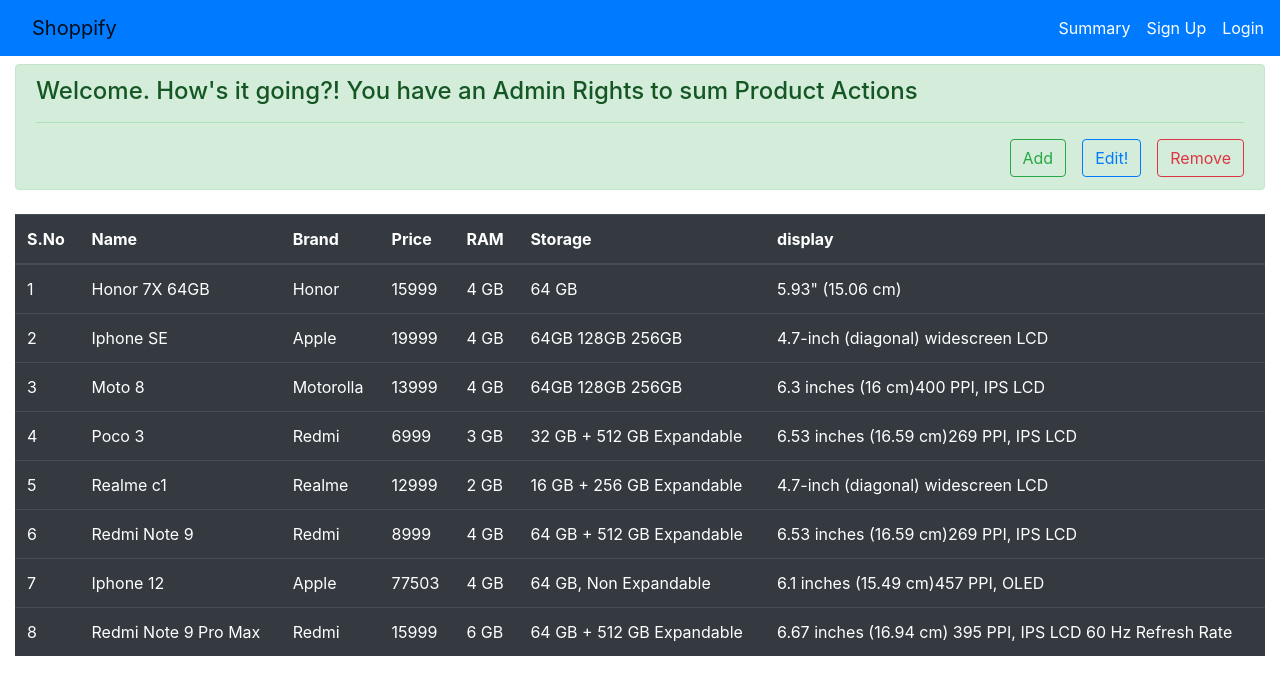
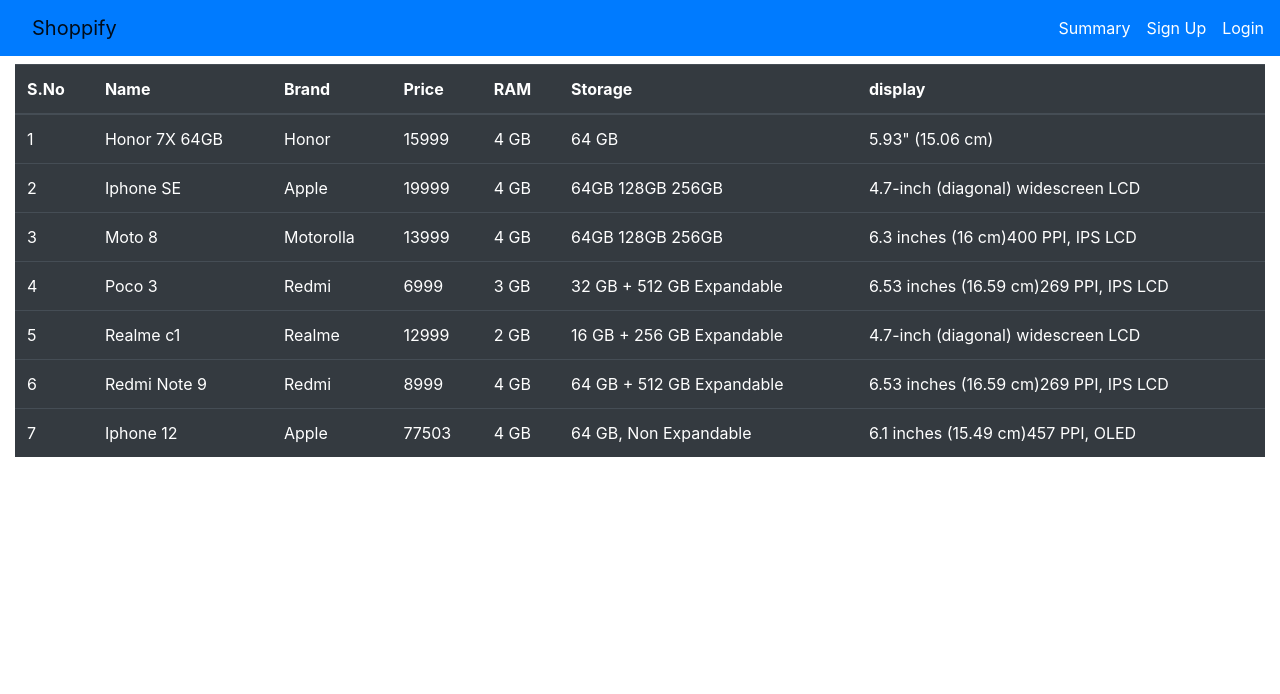
Before and after one commit to Gulsonmahesh/capstone-react, a React (Create React App) app: page /Summary in a window 1280 px wide. Shown: the top 694 px of the page. Built offline with nearby package versions, Linux system fonts and the light colour scheme; data requests are answered from the project's data file.

Commit message:
Added Remove Product Module
Added Remove Product Module

```diff
--- a/src/components/product/Summery.jsx
+++ b/src/components/product/Summery.jsx
@@ -8,53 +8,83 @@
 import Alert from 'react-bootstrap/Alert'
 import Button from 'react-bootstrap/Button';
 import Form from 'react-bootstrap/Form'
+import { API_BASE_ADDRESS } from '../../utilities/constants';
 
 class Productsummary extends Component {
     constructor(props) {
         super(props);
-        this.state = { modifyStatus: false, selectedId: null }
+        this.state = { modifyStatus: false, selectedId: null, selectedOption: '', userStatus: false }
     }
     componentDidMount() {
         this.props.initProducts();
+        let userDetails = {loginStatus : false};
+        if(sessionStorage.getItem('userStatus')) {
+            userDetails = JSON.parse(sessionStorage.getItem('userStatus'));
+            this.setState({userStatus : userDetails.admin})
+        }
         document.querySelector('html').style.overflow = 'auto';
     }
     componentWillUnmount() {
         document.querySelector('html').style.overflow = 'hidden';
     }
-    getProductId = () => {
-        this.setState({ modifyStatus: !this.state.modifyStatus })
+    getProductId = (selectedMethod) => {
+        this.setState({ modifyStatus: !this.state.modifyStatus, selectedOption: selectedMethod})
     }
+    gotoaddproduct = () => {
+        this.props.history.push('/addproduct');
+    }
+    handleSubmit = async (e) => {
+        e.preventDefault();
+        console.log(this.state)
+        if(this.state.selectedOption === 'delete'){
+            await fetch(`${API_BASE_ADDRESS}/modals/${this.state.selectedId}`, { method: 'DELETE'}).then(result => {
+                if(result.status === 200) {
+                    this.props.initProducts();
+                } else {
+                    alert('unable to remove the deatils to make the update on the previous details');
+                }
+            }).catch(error => {
+                console.log('Error', error);
+            });
+        } else {
 
-    handleSubmit = (e) => {
+        }
 
+    }
+    handleChange = (e) => {
+        setTimeout(() => {
+            const { name, value } = e.target;
+            this.setState({
+                [name] : value
+            })
+        }, 0);
     }
     render() {
         return (
             <Fragment>
                 <Container fluid>
-                    <Row className="mt-2">
+                    {
+                        this.state.userStatus && <Row className="mt-2">
                         <Col>
                             <Alert variant="success">
                                 <Alert.Heading>Welcome. How's it going?! You have an Admin Rights to sum Product Actions</Alert.Heading>
                                 <hr />
                                 <div className="d-flex justify-content-end">
-                                    <Button variant="outline-success">Add</Button>
-                                    <Button variant="outline-primary" onClick={this.getProductId}>Edit!</Button>
-                                    <Button variant="outline-danger" onClick={this.getProductId}>Remove</Button>
+                                    <Button variant="outline-success" onClick={this.gotoaddproduct}>Add</Button>
+                                    <Button variant="outline-primary" onClick={() => this.getProductId('edit')}>Edit!</Button>
+                                    <Button variant="outline-danger" onClick={() => this.getProductId('delete')}>Remove</Button>
                                 </div>
                             </Alert>
                         </Col>
-                    </Row>
+                        </Row>
+                    }
                     {
-                        this.state.modifyStatus && <Row className="mt-2" >
+                        this.state.modifyStatus && <Row className="mt-2">
                         <Col>
                             <Form onSubmit={this.handleSubmit}>
                                 <Form.Row className="align-items-center">
                                     <Col xs="auto">
-                                        <Form.Label className="d-inline-block" htmlFor="inlineFormInput">Enter Id of the product</Form.Label>
-                                    </Col>
-                                    <Col xs="auto">
-                                        <Form.Control className="mb-2" id="inlineFormInput" placeholder="id listed below"/>
+                                        <Form.Control name="selectedId" onChange={this.handleChange} className="mb-2" id="inlineFormInput" placeholder="Enter Id of the product"/>
                                     </Col>
                                     <Col xs="auto">
                                         <Button type="submit" className="mb-2"> Submit</Button>
@@ -80,7 +110,7 @@
                                 </thead>
                                 <tbody>
                                     {
-                                        this.props.products && this.props.products.length && this.props.products.map((singleProduct) => {
+                                        this.props.products && this.props.products.length!==0 && this.props.products.map((singleProduct) => {
                                             return <tr key={singleProduct.id}>
                                                 <td>{singleProduct.id}</td>
                                                 <td>{singleProduct.name}</td>
--- a/src/components/product/product.jsx
+++ b/src/components/product/product.jsx
@@ -37,7 +37,7 @@
         return (
             <Fragment>
                 {
-                    productList.map((productRow, index) => <div className="row mb-2 mr-2 ml-0" key= {index}>{
+                    productList && productList.map((productRow, index) => <div className="row mb-2 mr-2 ml-0" key= {index}>{
                         productRow.map((product) => {
                             return (
                                 <div className="col-sm-12 col-md-4 col-lg-4 p-1" key ={product.name}>
--- a/src/jsondata/data.json
+++ b/src/jsondata/data.json
@@ -1,5 +1,13 @@
 {
-  "filterdata" : ["All","Apple", "Realme", "Nokia", "Motorolla","Redmi","Honor"],
+  "filterdata": [
+    "All",
+    "Apple",
+    "Realme",
+    "Nokia",
+    "Motorolla",
+    "Redmi",
+    "Honor"
+  ],
   "users": [
     {
       "firstName": "Priya",
@@ -116,19 +124,6 @@
       "camera": "12 MP + 12 MP Dual Primary CamerasDual LED Flash12 MP Front Camera",
       "battery": "2815 mAhFast ChargingLightning Port",
       "ram": "4 GB"
-    },
-    {
-      "name": "Redmi Note 9 Pro Max",
-      "brand": "Redmi",
-      "mrp": "15999",
-      "images": "https://www.91-img.com/pictures/138034-v6-xiaomi-redmi-note-9-pro-max-mobile-phone-large-1.jpg?tr=q-60",
-      "performance": "Octa core (2.3 GHz, Dual Core + 1.8 GHz, Hexa Core) Snapdragon 720G",
-      "display": "6.67 inches (16.94 cm) 395 PPI, IPS LCD 60 Hz Refresh Rate",
-      "storage": "64 GB + 512 GB Expandable",
-      "camera": "64 + 8 + 5 + 2 MP Quad Primary Cameras LED Flash 32 MP Front Camera",
-      "battery": "5020 mAhFast Charging USB Type-C Port",
-      "ram": "6 GB",
-      "id": 8
     }
   ],
   "productsviewed": []
```
Lines whose indentation alone changed are shown as unchanged.
